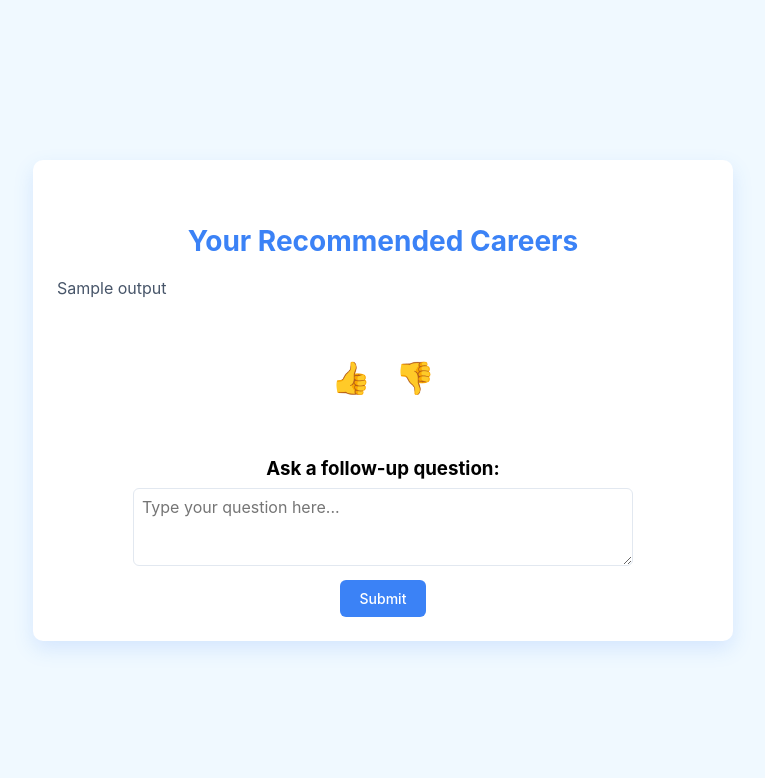
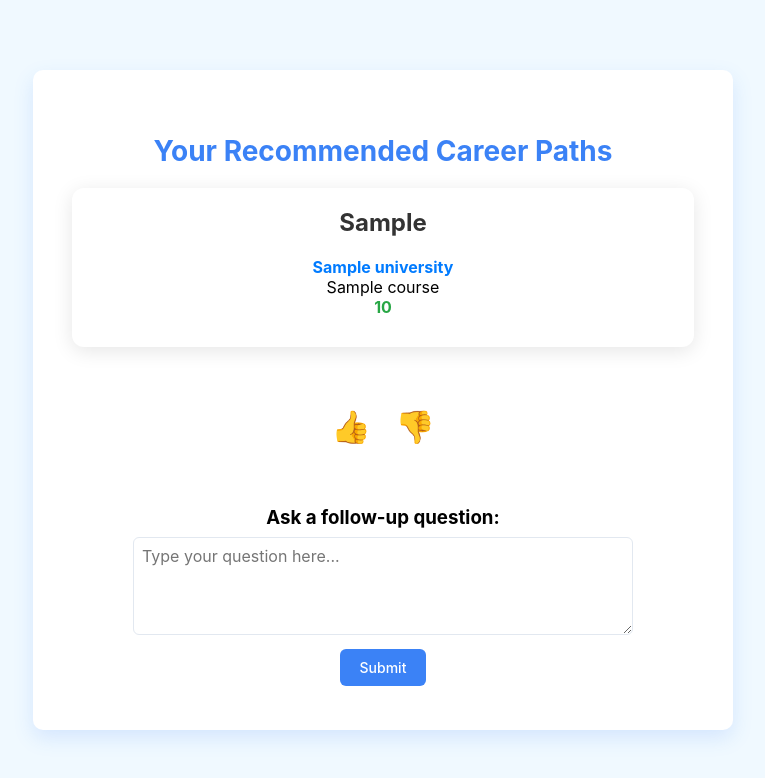
Before and after one commit to D30k/AI-Career-Path-UI, a Flask app: template templates/result.html in a window 1280 px wide. Shown: the top 778 px of the page, without its empty margins (257-1022 px from the left). Run offline with Flask 3, Linux system fonts and the light colour scheme; the template is opened without the code that fills it: most values are stand-ins (such as "Sample title", 1, 10 or a date in 2020); parts of the project's set-up code (start-up, migrations or seed data) failed here and were passed over.

Commit message:
feat: update the design of the results and feedback response

```diff
--- a/templates/result.html
+++ b/templates/result.html
@@ -132,7 +132,7 @@
       }
       .quiz-results {
         text-align: center;
-        padding: 30px 0 40px;
+        padding: 30px 0;
       }
       .quiz-results h2 {
         font-size: 28px;
@@ -147,7 +147,6 @@
       }
 
       .feedback {
-        margin-top: 20px;
         display: flex;
         justify-content: center;
         gap: 24px;
@@ -176,13 +175,54 @@
         margin-bottom: 8px;
       }
 
-      .follow-up-textarea {
-        width: 90%;
+      .followup-textarea {
+        width: 100%;
         max-width: 500px;
         border-radius: 6px;
         border: 1px solid #e2e8f0;
         padding: 8px;
         font-size: 1rem;
+      }
+
+      .followup-response {
+        max-height: 400px;
+        width: 100%;
+        overflow: auto;
+        margin-top: 20px;
+        line-height: 1.4;
+        text-align: justify;
+      }
+
+      .card {
+        background: white;
+        border-radius: 12px;
+        box-shadow: 0 4px 20px rgba(0, 0, 0, 0.1);
+        margin: 15px;
+        margin-bottom: 30px;
+        padding: 20px;
+        transition: transform 0.2s, box-shadow 0.2s;
+      }
+
+      h4 {
+        color: #333;
+        font-size: 1.5em;
+        margin-bottom: 10px;
+      }
+
+      .course {
+        margin-top: 10px;
+        padding: 10px;
+        border-radius: 8px;
+      }
+
+      .university {
+        font-weight: bold;
+        color: #007bff;
+      }
+
+      .annual-fee {
+        color: #28a745;
+        font-weight: bold;
       }
     </style>
   </head>
@@ -193,10 +233,20 @@
           {% if error %}
           <h2>Error</h2>
           <p>{{ error }}</p>
-          {% elif result.output %}
-          <h2>Your Recommended Careers</h2>
-          <pre>{{result.output}}</pre>
-          {% else %}
+          {% elif result.json %}
+          <h2>Your Recommended Career Paths</h2>
+          {% for career in result.json %}
+          <ul class="card">
+            <h4>{{ career.careerPath }}</h4>
+            {% for course in career.courseOptions %}
+            <div class="course">
+              <div class="university">{{ course.university}}</div>
+              <div class="course-name">{{ course.courseName }}</div>
+              <span class="annual-fee">{{ course.annualFee }}</span>
+            </div>
+            {% endfor %}
+          </ul>
+          {% endfor %} {% else %}
           <h2>No recommendations found.</h2>
           {% endif %}
         </div>
@@ -218,15 +268,15 @@
         <h3>Ask a follow-up question:</h3>
         <textarea
           id="followup-input"
-          rows="3"
-          class="follow-up-textarea"
+          rows="4"
+          class="followup-textarea"
           placeholder="Type your question here..."
         ></textarea>
         <br />
         <button id="followup-btn" class="btn btn-next" style="margin-top: 10px">
           Submit
         </button>
-        <div id="followup-response"></div>
+        <p class="followup-response" id="followup-response"></p>
       </div>
     </div>
   </body>
@@ -268,7 +318,7 @@
             .then((res) => res.json())
             .then((data) => {
               if (data.response) {
-                followupResponse.textContent = data.response;
+                followupResponse.textContent = data.response.json.answer;
               } else if (data.error) {
                 followupResponse.textContent = "Error: " + data.error;
               } else {
```
